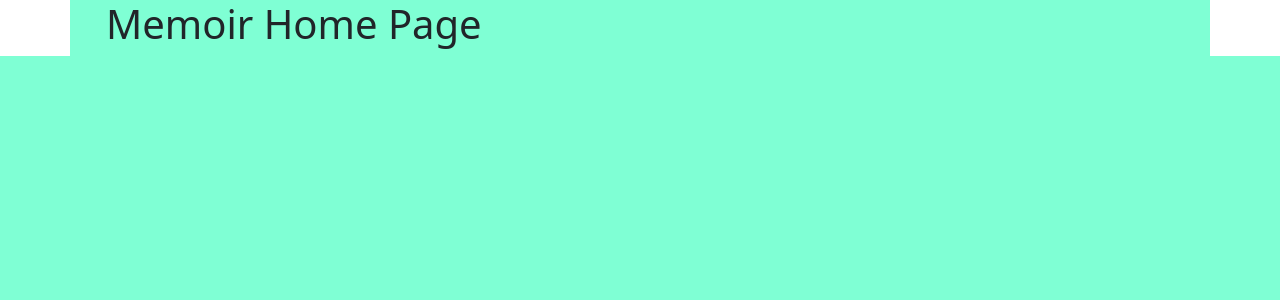
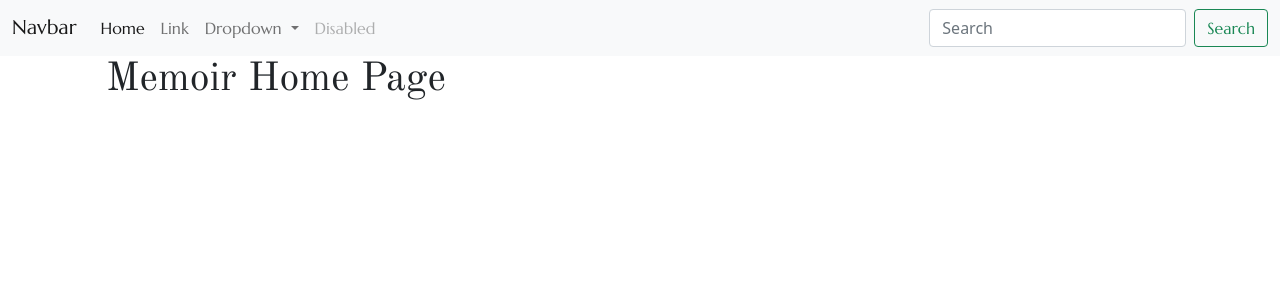
Before and after one commit to ShaviyaVictor/Django-photo-gallery, a Django app: page / in a window 1280 px wide. Shown: the top 300 px of the page. Run offline with Django 4.2, Linux system fonts and the light colour scheme.

Commit message:
Add global styles and the NavBar

```diff
--- a/memoir/static/memoir/base.css
+++ b/memoir/static/memoir/base.css
@@ -1,3 +1,21 @@
-* {
-  background-color: aquamarine;
+/* Font for the Links and Navigation links
+font-family: 'Marcellus', serif; */
+@import url('https://fonts.googleapis.com/css2?family=Marcellus&display=swap');
+/* Font for the Paragraghs
+font-family: 'Karma', serif; */
+@import url('https://fonts.googleapis.com/css2?family=Karma&display=swap');
+/* Font for the Titles and Headings
+font-family: 'Old Standard TT', serif; */
+@import url('https://fonts.googleapis.com/css2?family=Old+Standard+TT&display=swap');
+
+a, button {
+  font-family: 'Marcellus', serif;
 }
+
+p {
+  font-family: 'Karma', serif;
+}
+
+h1, h2, h3, h4, h5, h6 {
+  font-family: 'Old Standard TT', serif;
+}
--- a/memoir/templates/memoir/base.html
+++ b/memoir/templates/memoir/base.html
@@ -31,6 +31,42 @@
   </head>
   <body>
 
+    <nav class="navbar navbar-expand-lg navbar-light bg-light">
+      <div class="container-fluid">
+        <a class="navbar-brand" href="#">Navbar</a>
+        <button class="navbar-toggler" type="button" data-bs-toggle="collapse" data-bs-target="#navbarSupportedContent" aria-controls="navbarSupportedContent" aria-expanded="false" aria-label="Toggle navigation">
+          <span class="navbar-toggler-icon"></span>
+        </button>
+        <div class="collapse navbar-collapse" id="navbarSupportedContent">
+          <ul class="navbar-nav me-auto mb-2 mb-lg-0">
+            <li class="nav-item">
+              <a class="nav-link active" aria-current="page" href="#">Home</a>
+            </li>
+            <li class="nav-item">
+              <a class="nav-link" href="#">Link</a>
+            </li>
+            <li class="nav-item dropdown">
+              <a class="nav-link dropdown-toggle" href="#" id="navbarDropdown" role="button" data-bs-toggle="dropdown" aria-expanded="false">
+                Dropdown
+              </a>
+              <ul class="dropdown-menu" aria-labelledby="navbarDropdown">
+                <li><a class="dropdown-item" href="#">Action</a></li>
+                <li><a class="dropdown-item" href="#">Another action</a></li>
+                <li><hr class="dropdown-divider"></li>
+                <li><a class="dropdown-item" href="#">Something else here</a></li>
+              </ul>
+            </li>
+            <li class="nav-item">
+              <a class="nav-link disabled">Disabled</a>
+            </li>
+          </ul>
+          <form class="d-flex">
+            <input class="form-control me-2" type="search" placeholder="Search" aria-label="Search">
+            <button class="btn btn-outline-success" type="submit">Search</button>
+          </form>
+        </div>
+      </div>
+    </nav>
 
     <main class="container">
       <div class="row">
```
